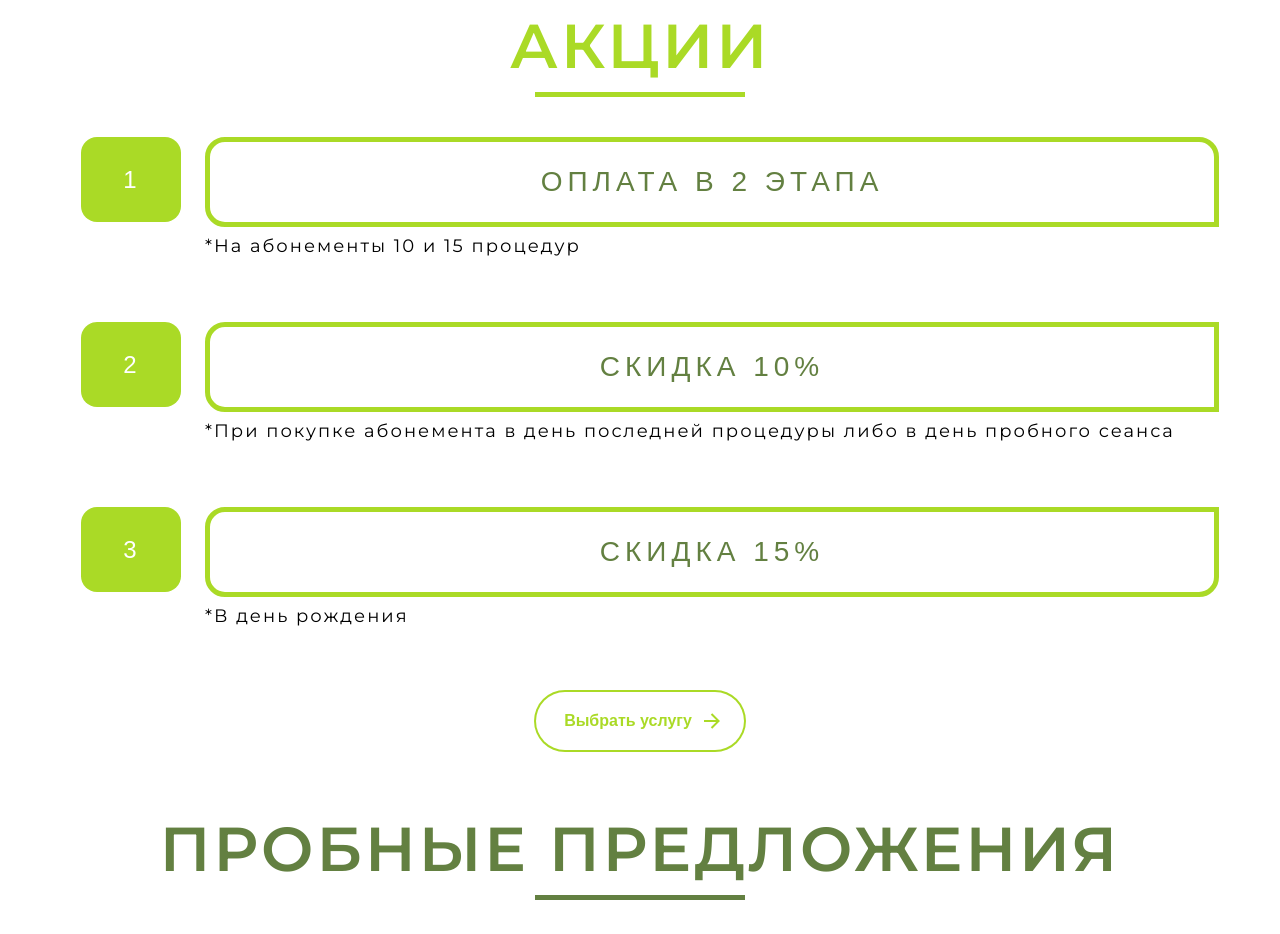
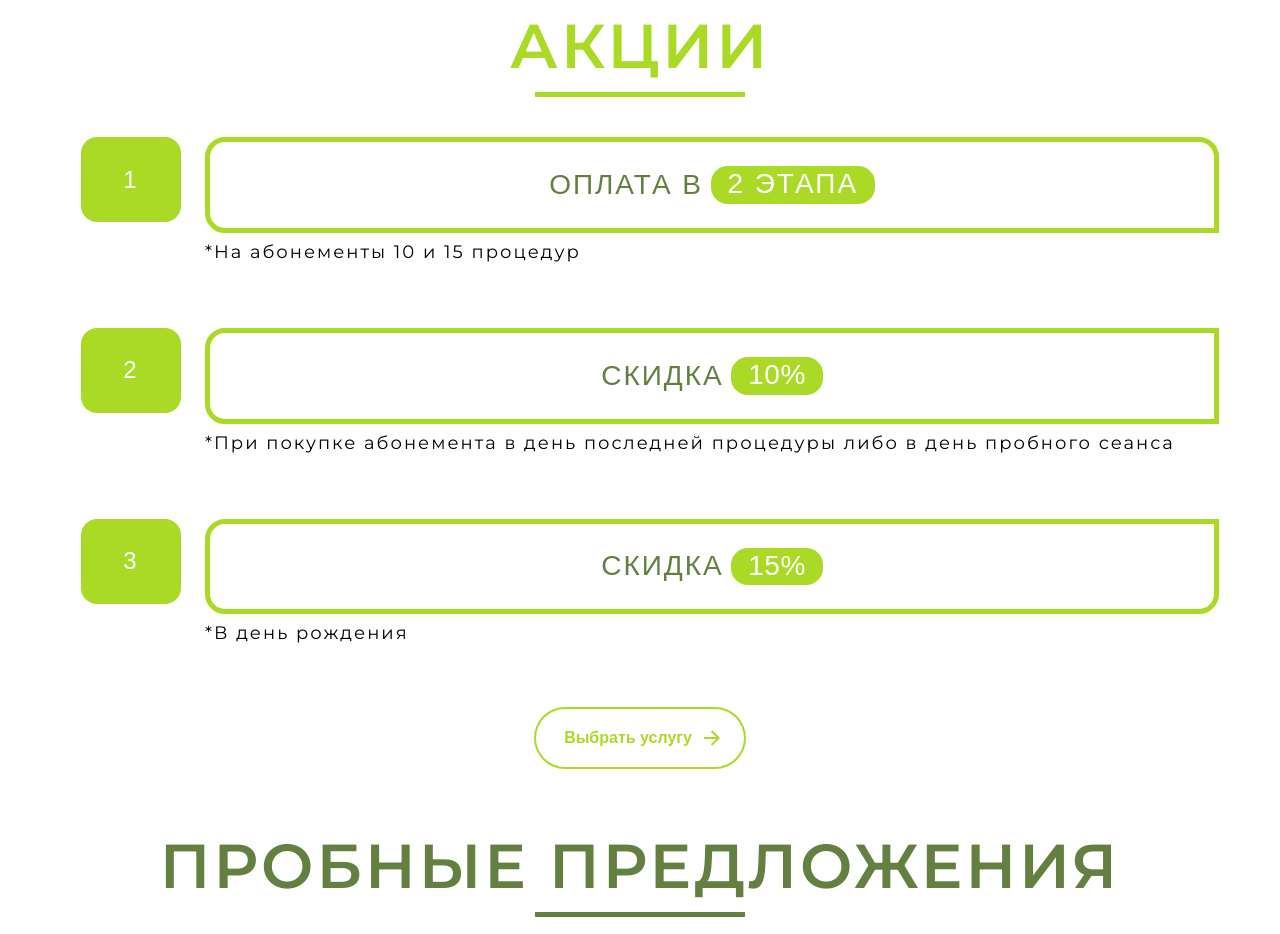
Before and after one commit to kgmCDLIX/vesna-lpg, a plain HTML site: page index.html in a window 1280 px wide. Shown: the part 2980-3914 px from the top of the page. Drawn offline with nearby package versions, Linux system fonts and the light colour scheme; a web font is replaced by a local one.

Commit message:
Визульные корректировки

```diff
--- a/index.html
+++ b/index.html
@@ -172,14 +172,15 @@
             <li class="promo__item">
                 <div class="promo__num">1</div>
                 <div class="promo__body">
-                    <h3 class="promo__offer">Оплата в 2 этапа</h3>
+                    <h3 class="promo__offer">Оплата в <mark class="pill">2 этапа</mark></h3>
                     <p class="promo__note">*На абонементы 10 и 15 процедур</p>
                 </div>
             </li>
             <li class="promo__item">
                 <div class="promo__num">2</div>
                 <div class="promo__body">
-                    <h3 class="promo__offer">Скидка 10%</h3>
+                    <h3 class="promo__offer">Скидка <mark class="pill pill--pct">10%</mark>
+                    </h3>
                     <p class="promo__note">*При покупке абонемента в день последней процедуры либо в день пробного
                         сеанса</p>
                 </div>
@@ -187,7 +188,7 @@
             <li class="promo__item">
                 <div class="promo__num">3</div>
                 <div class="promo__body">
-                    <h3 class="promo__offer">Скидка 15%</h3>
+                    <h3 class="promo__offer"> Скидка <mark class="pill pill--pct">15%</mark></h3>
                     <p class="promo__note">*В день рождения</p>
                 </div>
             </li>
--- a/styles/promo.css
+++ b/styles/promo.css
@@ -41,16 +41,22 @@
     flex: 1;
 }
 
-.promo__offer {
+.promo__offer{
+    /* всё в одном месте */
+    display: flex;
+    justify-content: center;   /* <-- центр по горизонтали */
+    align-items: center;
+    flex-wrap: wrap;
+    gap: .5ch;
+
     font-size: 28px;
     text-transform: uppercase;
-    text-align: center;
     border: 5px solid #AADA26;
     border-radius: 20px;
-    padding: 24px 0;
+    padding: 24px 20px;        /* чуть добавил по бокам */
     margin: 0 0 8px;
     color: #638041;
-    letter-spacing: 5px;
+    letter-spacing: .07em;     /* один раз, чтобы не было конфликта с 5px */
 }
 
 .promo__item:nth-child(1) .promo__offer {
@@ -137,3 +143,28 @@
         margin: 8px;
     }
 }
+
+.promo__offer{
+    display: flex;
+    align-items: center;
+    gap: .5ch;          /* расстояние между словами и пилюлей */
+    flex-wrap: wrap;    /* чтобы всё аккуратно переносилось */
+    letter-spacing: .07em; /* как на макете */
+}
+
+/* зелёная пилюля */
+.pill{
+    --pill-bg:#AADA26;
+    background: var(--pill-bg);
+    color:#fff;
+    padding:.15em .6em .2em;
+    border-radius:.6em;
+    line-height:1;
+    white-space:nowrap;
+}
+
+
+.pill--pct{
+    letter-spacing: .02em;
+    font-variant-numeric: tabular-nums;
+}
```
